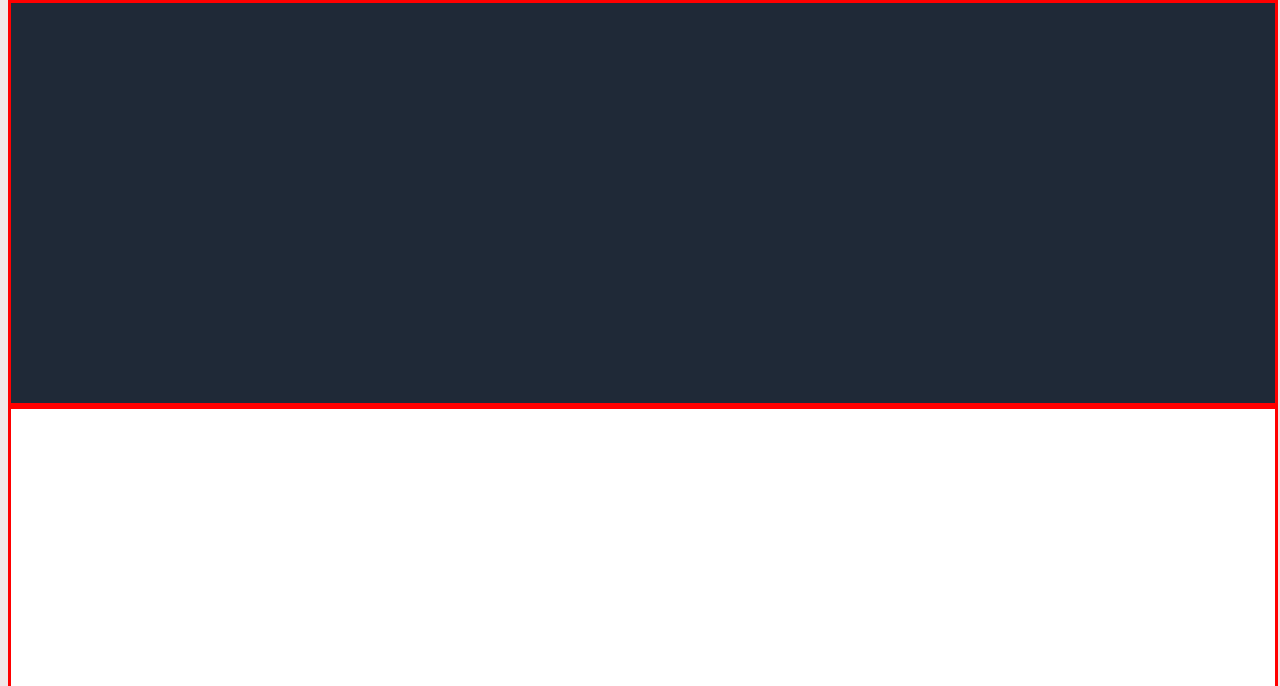
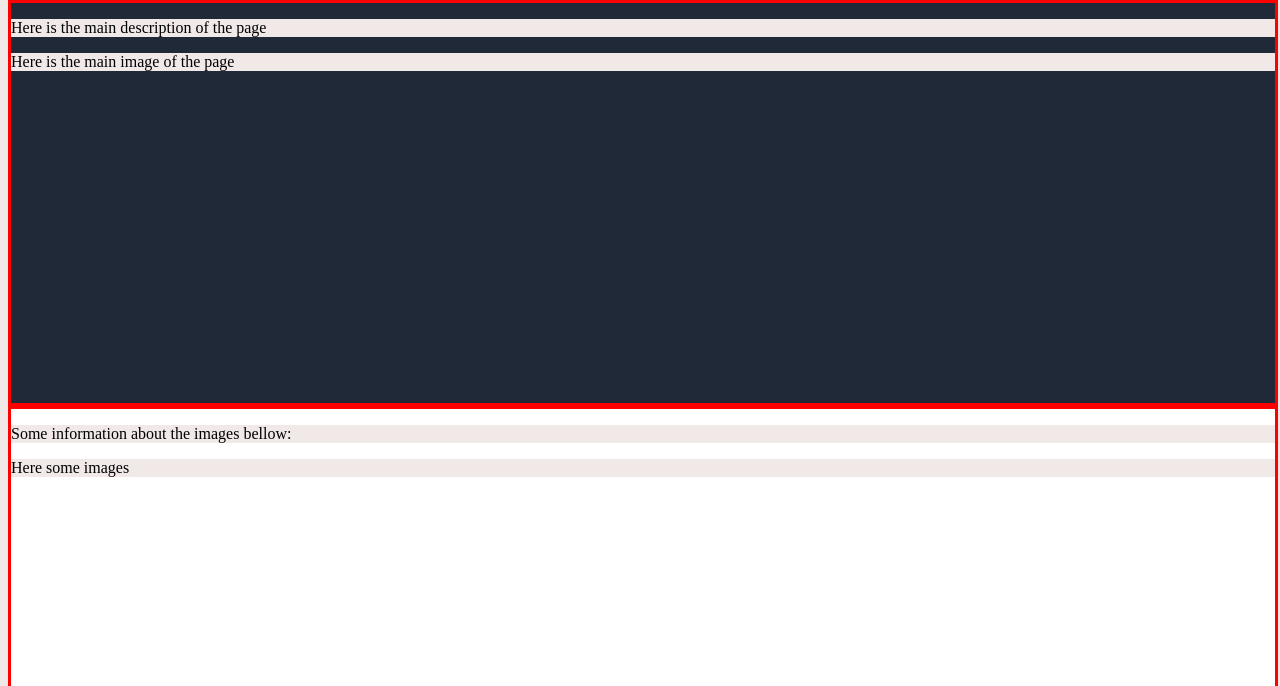
Before and after one commit to custodiotiago/LandingPage, a plain HTML site: page index.html in a window 1280 px wide. Shown: the part 114-800 px from the top of the page. Drawn offline with Linux system fonts and the light colour scheme.

Commit message:
Update box contents

```diff
--- a/index.html
+++ b/index.html
@@ -24,27 +24,35 @@
 
 
     <div class="contentDiv1">
-
-
+        <div id="mainDescription">
+            <p>Here is the main description of the page</p>
+        </div>
+        <div id="mainImage">
+            <p>Here is the main image of the page</p>
+        </div>
     </div>
 
     <div class="contentDiv2">
-
-
+        <div id="someInformation">
+            <p>Some information about the images bellow:</p>
+        </div>
+        <div id="imageGallery">
+            <p>Here some images</p>
+        </div>
     </div>
 
     <div class="contentDiv3">
-
-
+        <p>Only a inspiring quote</p>
     </div>
 
     <div class="contentDiv4">
-
-
+        <div id="callAction">
+            <p>Call to action banner, asking for sign up!</p>
+        </div>
     </div>
 
     <div class="root">
-
+        <p>Copyright 2024 Tiago Luis Custódio</p>
     </div>
 </body>
 </html>
```
